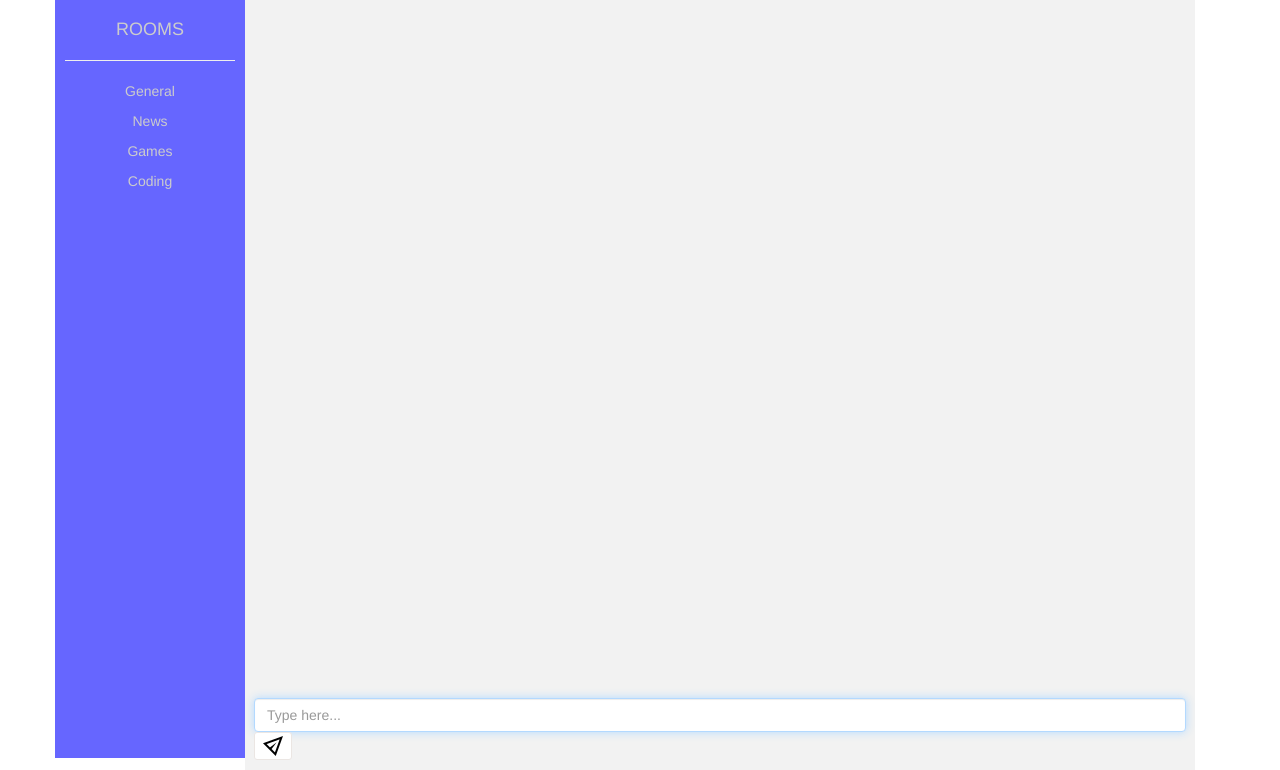
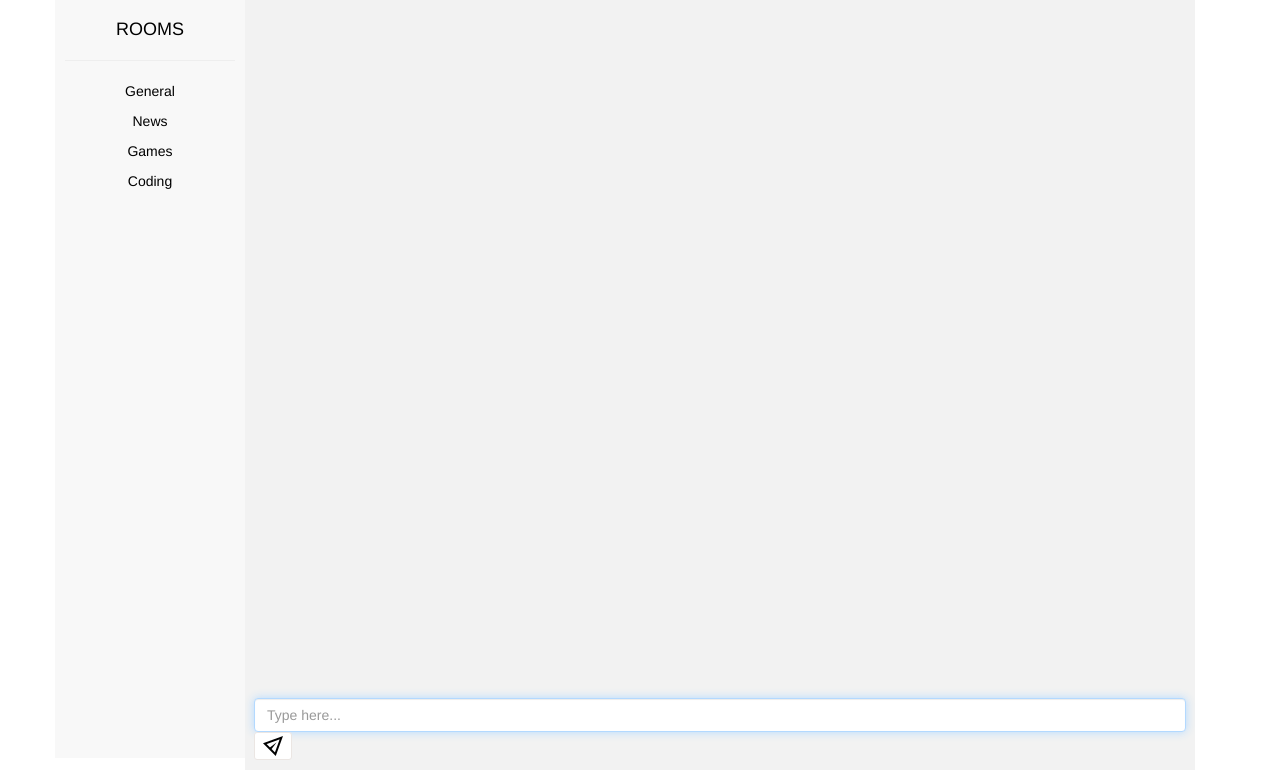
Before and after one commit to GitauHarrison/bolder-chat-app, a Flask app: page / in a window 1280 px wide. Shown: the part 52-822 px from the top of the page. Run offline with Flask 2, Linux system fonts and the light colour scheme; the visitor is signed in with stand-in values (Sample User, id 1); data comes from the database, SQL or seed files in the repository; parts of the project's set-up code (start-up, migrations or seed data) failed here and were passed over; some libraries are stand-ins or nearby versions.

Commit message:
Update sidebar bgcolor

```diff
--- a/app/static/css/styles.css
+++ b/app/static/css/styles.css
@@ -25,9 +25,9 @@
 /* SIDE BAR CONTENT */
 /* --------------------------------------------------- */
 #side-bar{
-    background-color: #6666ff;
+    background-color: #f8f8f8;;
     padding: 10px;
-    color: #cccccc;
+    color: black;
     float: left; /* Make this div as wide as its contents */
     min-height: 94.8vh;
     padding: 10px;
```
